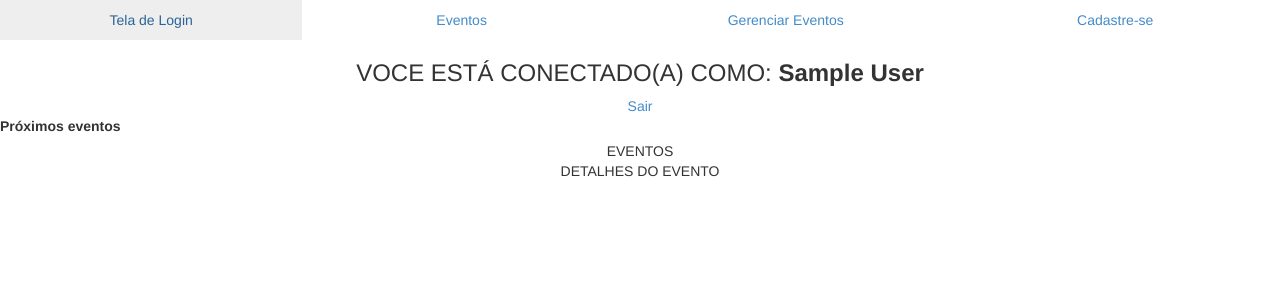
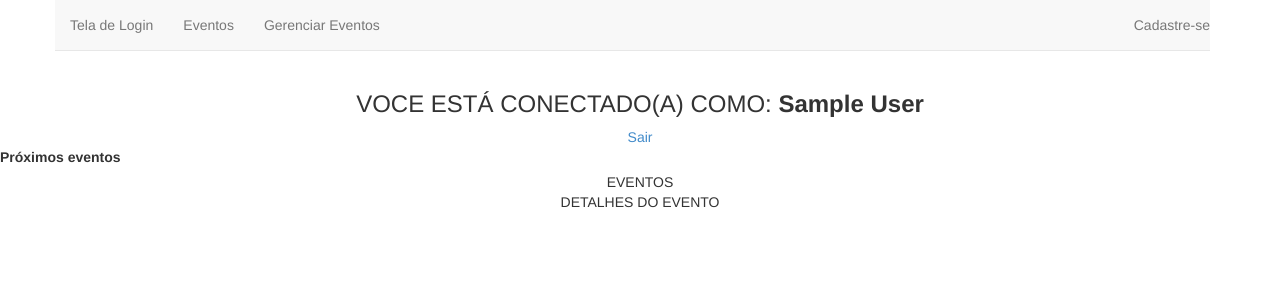
Before and after one commit to JHochscheidt/AplicacaoWebProgII, a PHP site: page /index_eventos.php in a window 1280 px wide. Shown: the top 300 px of the page. Run offline with PHP 8.4, Linux system fonts and the light colour scheme; the visitor is signed in with stand-in values (Sample User, id 1); data that the repository does not hold is empty; some libraries are stand-ins or nearby versions.

Commit message:
colocando nav bar na index.php e no topo.php

```diff
--- a/index_eventos.php
+++ b/index_eventos.php
@@ -1,16 +1,14 @@
 <?php
 	session_start();
 	include "conectaBanco.php";
-
-	if(!isset($_SESSION['username'])){
-		header("Location: index.php?cod_error=50&".SID);
-	}
+	if(!isset($_SESSION['username'])){ 	header("Location: index.php?cod_error=50&".SID);	}
 ?>
 
 <!DOCTYPE html>
-<html>
+<html lang="pt-BR">
 <head>
 <meta charset="UTF-8">
+
 <title>Controle de presença em eventos via web</title>
 
 <?php require ('header.php'); ?>
@@ -31,7 +29,9 @@
 		<?php
 			eventos();
 		?>
+
 	</div>
+
 
 	  <div  >
     	<center>EVENTOS</center>
--- a/topo.php
+++ b/topo.php
@@ -1,15 +1,38 @@
 <html>
 <head>
+<?php require ('header.php'); ?>
 </head>
 <body>
-<div class="masthead">
-        <ul class="nav nav-justified">
-           <li><a href="index.php">Tela de Login</a></li>
-           <li><a href="index_eventos.php".SID>Eventos</a></li>
-          <li class="active"><a href="index_user.php".SID>Gerenciar Eventos</a></li>
-          <li><a href="cadastro.php".SID>Cadastre-se</a></li>
-        </ul>
-      </div>
+<div class="container">
+	<div class="row clearfix">
+		<div class="col-md-12 column">
+			<nav class="navbar navbar-default navbar-static-top" role="navigation">
+				<div class="navbar-header">
+					 <button type="button" class="navbar-toggle" data-toggle="collapse" data-target="#bs-example-navbar-collapse-1">
+					 	<span class="sr-only">Toggle navigation</span>
+					 	<span class="icon-bar"></span>
+					 	<span class="icon-bar"></span>
+					 	<span class="icon-bar"></span>
+					 </button>
+				</div>
+				<div class="collapse navbar-collapse" id="bs-example-navbar-collapse-1">
+					<ul class="nav navbar-nav">
+						<li><a href="index.php">Tela de Login</a>
+						</li>
+						<li><a href="index_eventos.php".SID>Eventos</a>
+						</li>
+						<li><a href="index_user.php".SID>Gerenciar Eventos</a>
+						</li>
+					</ul>
+					<ul class="nav navbar-nav navbar-right">
+						<li><a href="cadastro.php".SID>Cadastre-se</a>
+          					</li>
+					</ul>
+				</div>
 
+			</nav>
+		</div>
+	</div>
+</div>
 </body>
 <html>
```
Also changed, not shown: index.php (+23 -37 lines).
